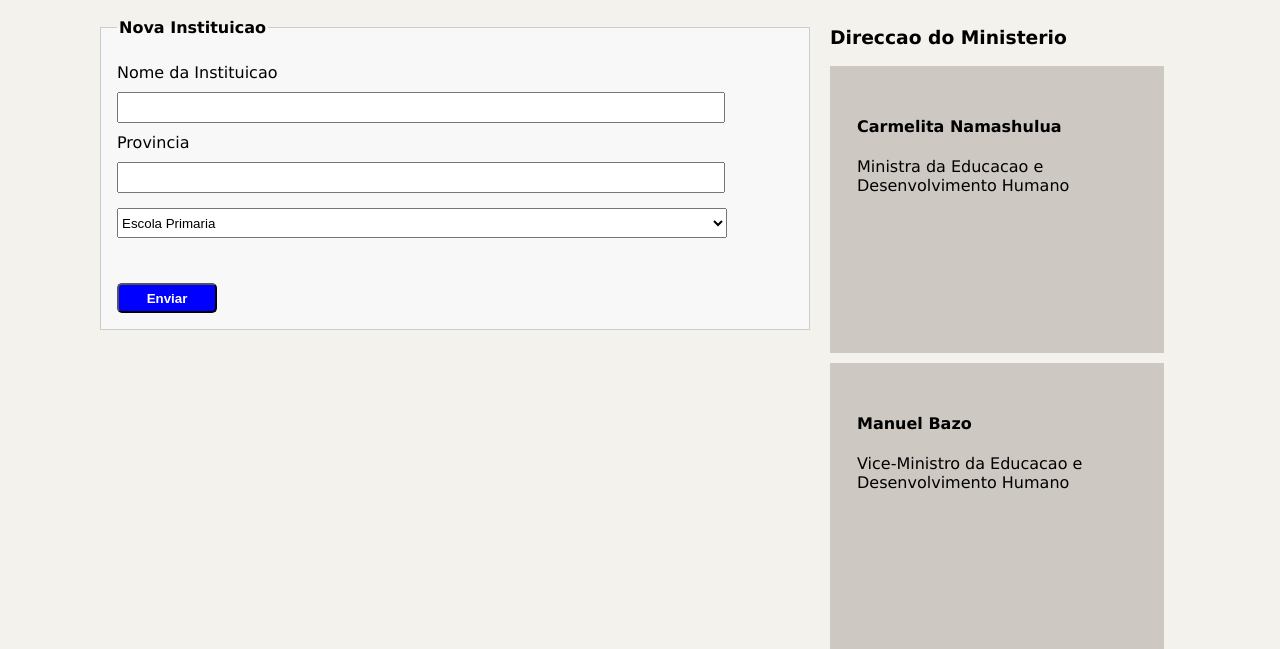
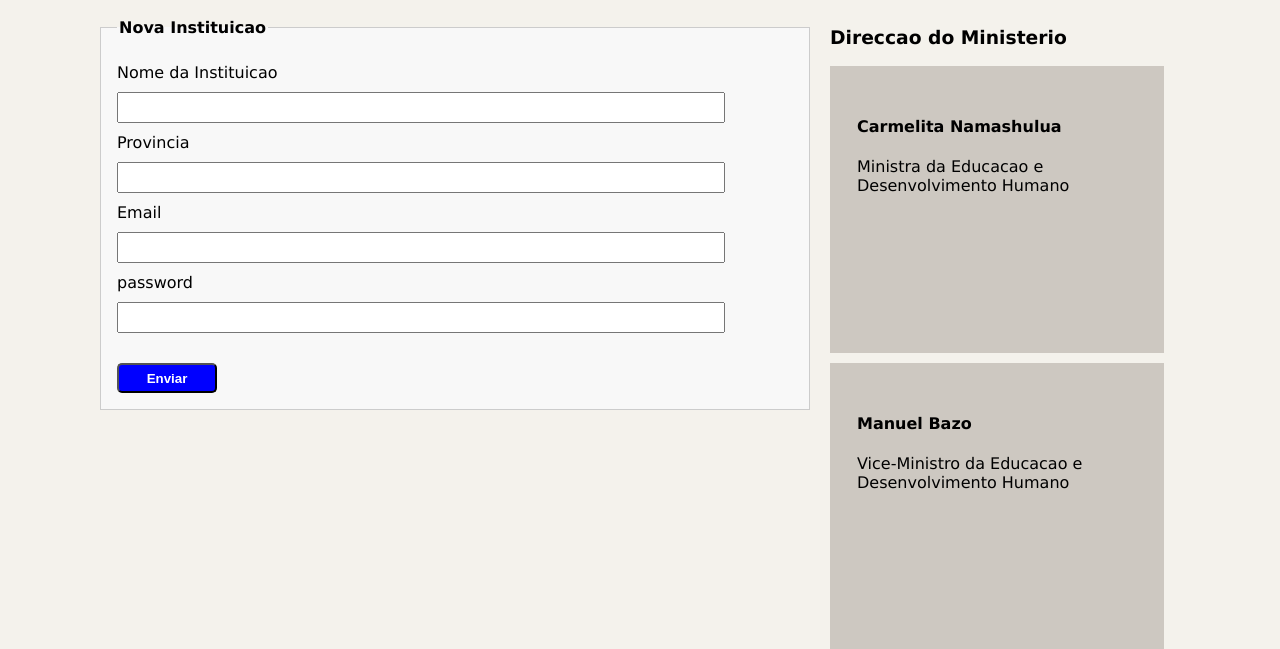
Before and after one commit to ClaytonBazar/ClaytonBazar-Gestao_Certificados, a PHP site: page /form_instituicao.php in a window 1280 px wide. Shown: the part 108-757 px from the top of the page. Run offline with PHP 8.4, Linux system fonts and the light colour scheme.

Commit message:
add email and password

```diff
--- a/Gestao_Certificados/controller/InstituicaoController.php
+++ b/Gestao_Certificados/controller/InstituicaoController.php
@@ -12,6 +12,8 @@ if($acao == 'inserir'){
 $instituicao = new Instituicao();
 $instituicao -> __set('nomeInstituicao', $_POST['nomeInstituicao']);
 $instituicao -> __set('provincia',$_POST['provincia']);
+$instituicao -> __set('email',$_POST['email']);
+$instituicao -> __set('password',$_POST['password']);
 
 $conexao = new Conexao();
 
--- a/Gestao_Certificados/model/Instituicao.php
+++ b/Gestao_Certificados/model/Instituicao.php
@@ -3,6 +3,8 @@ class Instituicao{
 private int $id;
 private  $nomeInstituicao;
 private  $provincia;
+private $email;
+private $password;
 
 
 
--- a/Gestao_Certificados/service/EstudanteService.php
+++ b/Gestao_Certificados/service/EstudanteService.php
@@ -24,12 +24,14 @@ class EstudanteService{
         $stmt->execute();
     }
 
-   public function recover(){ //read
+   public function recover(){ //select
     $query = 'select nome,nascimento,ano_conclusao from Estudante';
     $stmt = $this ->conexao->prepare($query);
     $stmt -> execute();
     return $stmt -> fetchAll(PDO::FETCH_OBJ);
    }
+
+
 
    public function update(){  //update
 
--- a/Gestao_Certificados/service/InstituicaoService.php
+++ b/Gestao_Certificados/service/InstituicaoService.php
@@ -16,10 +16,12 @@ class InstituicaoService{
 
 
     public function insert(){
-        $query = 'insert into instituicao(nome_instituicao,provincia) values(:nomeInstituicao,:provincia)';
+        $query = 'insert into instituicao(nome_instituicao,provincia,email,password) values(:nomeInstituicao,:provincia,:email,:password)';
         $stmt = $this ->conexao->prepare($query);
         $stmt ->bindValue(':nomeInstituicao', $this->instituicao->__get('nomeInstituicao'));
         $stmt ->bindValue(':provincia', $this->instituicao->__get('provincia'));
+        $stmt ->bindValue(':email', $this->instituicao->__get('email'));
+        $stmt ->bindValue(':password', $this->instituicao->__get('passwrod'));
         $stmt->execute();
     }
 
--- a/Gestao_Certificados_Front/templates/form_instituicao.php
+++ b/Gestao_Certificados_Front/templates/form_instituicao.php
@@ -41,10 +41,12 @@
                 <input type="text" name="provincia" id="">
                 </div>
                 <div>
-                    <select>
-                        <option value="Escola Primaria">Escola Primaria</option>
-                        <option value="Escola Secundaria">Escola Secundaria</option>
-                    </select>
+                    <label for="email">Email</label>
+                    <input type="email" name="email" id="">
+                </div>
+                <div>
+                    <label for="password">password</label>
+                    <input type="password" name="password" id="">
                 </div>
                 <input type="submit" value="Enviar">
 
```
